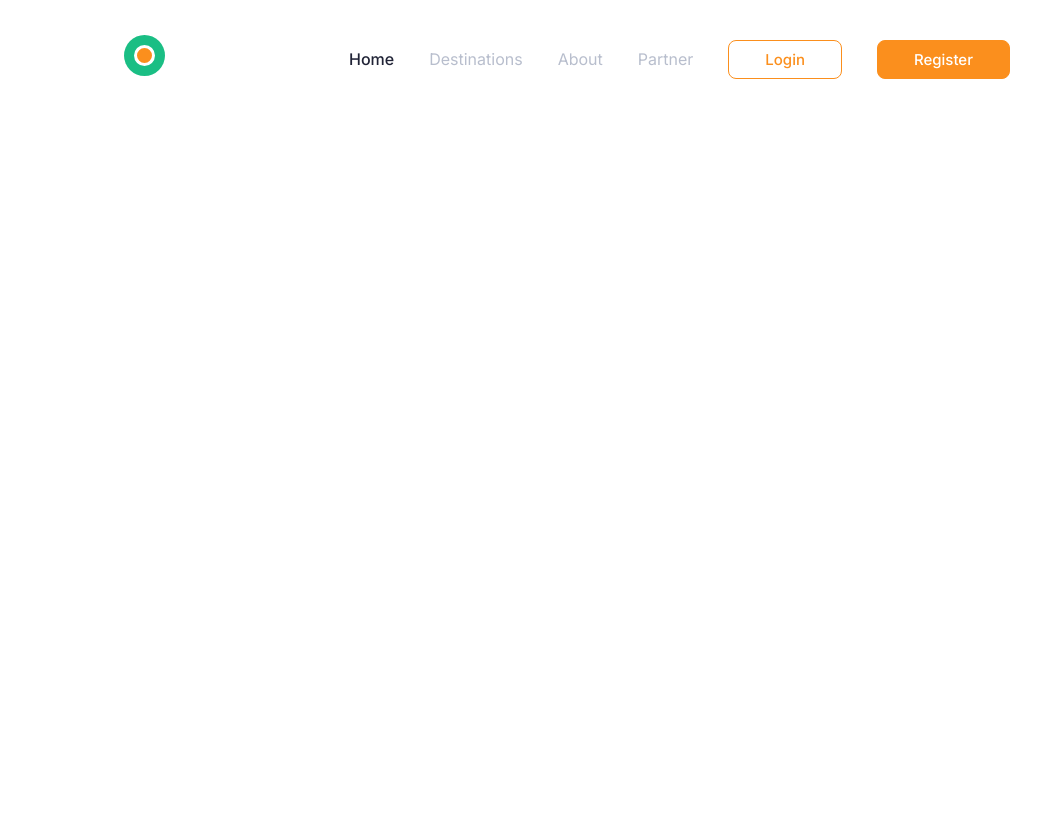
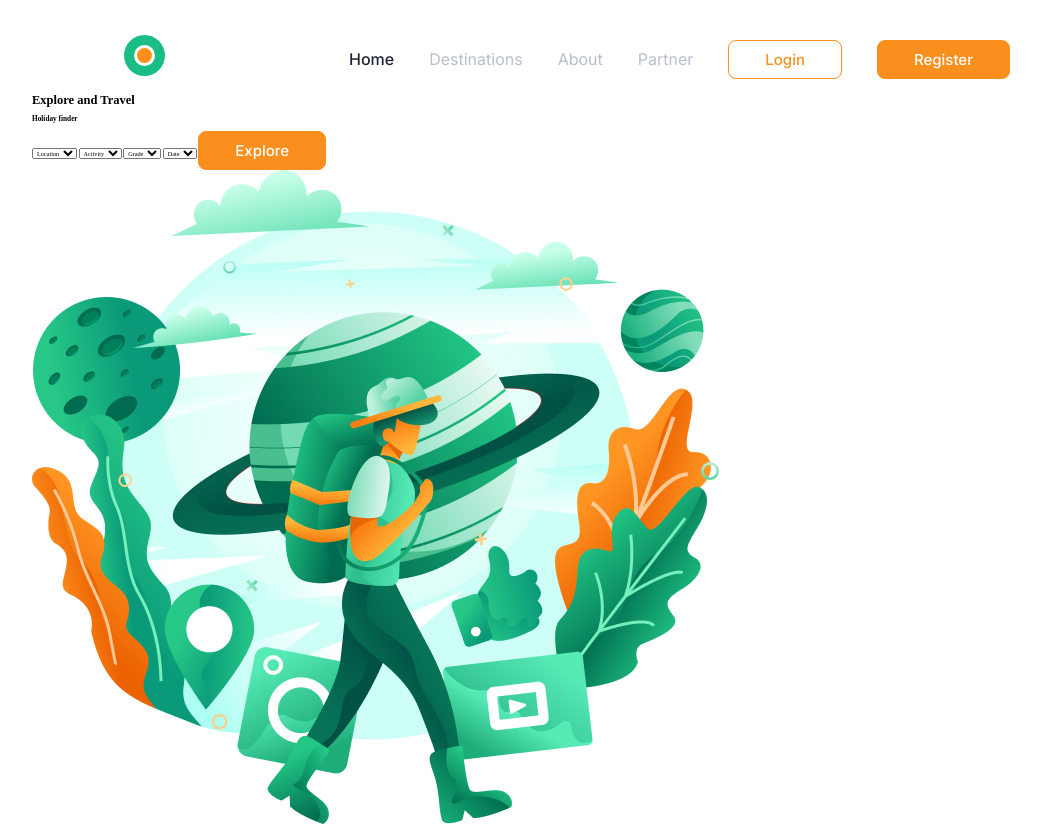
Before and after one commit to saviomisael/landing-page-sass, a website: page index.html in a window 1280 px wide. Shown: the whole page, without its empty margins (73-1114 px from the left). Before the commit the page ends 800 px from the top, so only its background shows below. Drawn offline with Linux system fonts and the light colour scheme.

Commit message:
Add header main markup

```diff
--- a/index.html
+++ b/index.html
@@ -28,6 +28,32 @@
           </ul>
         </nav>
       </div>
+
+      <div class="main">
+        <div>
+          <h1>Explore and Travel</h1>
+
+          <form action="#" class="holiday-finder-form">
+            <h3 class="title">Holiday finder</h3>
+
+            <select name="location" id="location" class="input">
+              <option value="">Location</option>
+            </select>
+            <select name="activity" id="activity" class="input">
+              <option value="">Activity</option>
+            </select>
+            <select name="grade" id="grade" class="input">
+              <option value="">Grade</option>
+            </select>
+            <select name="date" id="date" class="input">
+              <option value="">Date</option>
+            </select>
+
+            <button class="btn-box" type="button">Explore</button>
+          </form>
+        </div>
+        <img src="img/thousand-011.png" alt="man walking with planets in the background">
+      </div>
     </header>
   </body>
 </html>
```
